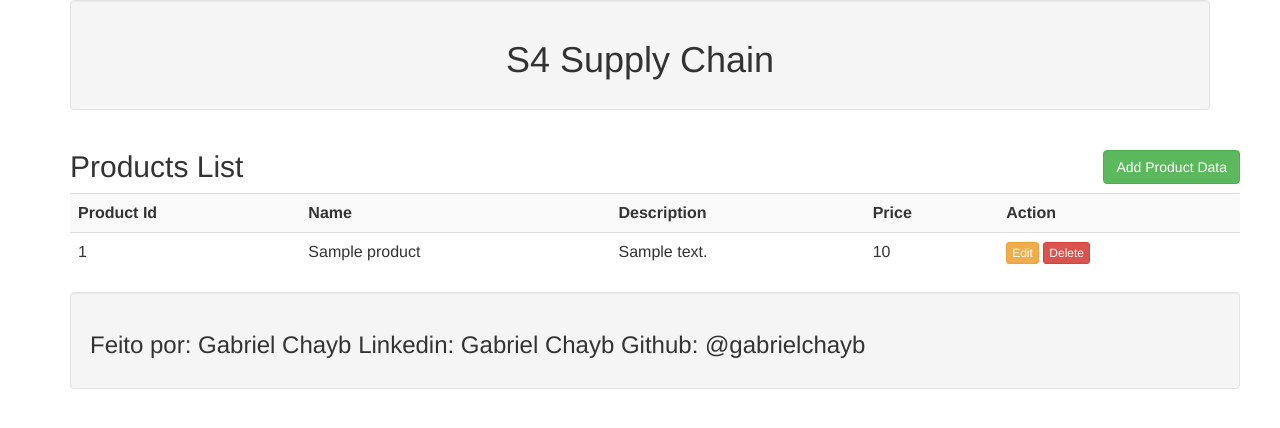
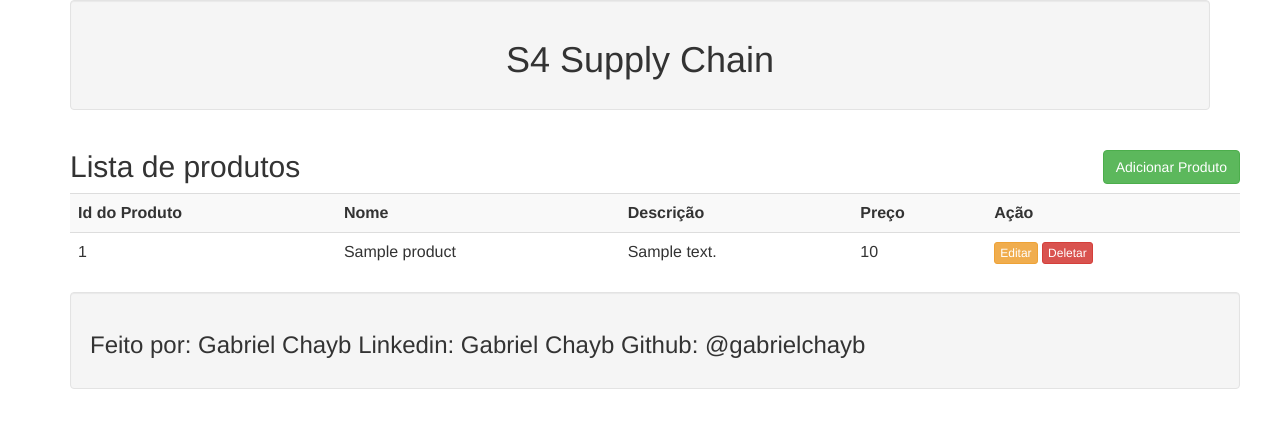
Before and after one commit to gabrielchayb/s4_supply_chain, a Flask app: page / in a window 1280 px wide. Shown: the top 428 px of the page. Run offline with Flask 3, Linux system fonts and the light colour scheme; tables that the repository leaves empty or names only in its code hold one stand-in row (values such as "Sample post"); some libraries are stand-ins or nearby versions.

Commit message:
Projeto concluído

```diff
--- a/templates/index2.html
+++ b/templates/index2.html
@@ -12,7 +12,7 @@
 
 
 
-            <h2>Products List <button type="button" class="btn btn-success  pull-right" data-toggle="modal" data-target="#myModal">Add Product Data</button></h2>
+            <h2>Lista de produtos <button type="button" class="btn btn-success  pull-right" data-toggle="modal" data-target="#myModal">Adicionar Produto</button></h2>
 
 
 
@@ -47,11 +47,11 @@
 
 
                 <tr>
-              <th>Product Id</th>
-              <th>Name</th>
-              <th>Description</th>
-              <th>Price</th>
-              <th>Action</th>
+              <th>Id do Produto</th>
+              <th>Nome</th>
+              <th>Descrição</th>
+              <th>Preço</th>
+              <th>Ação</th>
 
 
           </tr>
@@ -69,8 +69,8 @@
                     <td>
 
 
-               <a href="/update/{{row.0}}" class="btn btn-warning btn-xs" data-toggle="modal" data-target="#modaledit{{row.0}}">Edit</a>
-                <a href="/delete/{{ row.0 }}" class="btn btn-danger btn-xs" onclick="return confirm('Are You Sure For Delete?')">Delete</a>
+               <a href="/update/{{row.0}}" class="btn btn-warning btn-xs" data-toggle="modal" data-target="#modaledit{{row.0}}">Editar</a>
+                <a href="/delete/{{ row.0 }}" class="btn btn-danger btn-xs" onclick="return confirm('Are You Sure For Delete?')">Deletar</a>
 
                     </td>
 
@@ -91,7 +91,7 @@
             <button type="button" class="close" data-dismiss="modal">&times;</button>
 
 
-            <h4 class="modal-title">Update Information</h4>
+            <h4 class="modal-title">Atualizar Informações</h4>
 
 
          </div>
@@ -106,7 +106,7 @@
                <div class="form-group">
 
 
-                  <label>Name:</label>
+                  <label>Nome:</label>
                    <input type="hidden"  name="id" value="{{row.0}}">
 
                   <input type="text" class="form-control" name="name" value="{{row.1}}">
@@ -119,7 +119,7 @@
                <div class="form-group">
 
 
-                  <label>Description:</label>
+                  <label>Descrição:</label>
 
                   <input type="text" class="form-control" name="description" value="{{row.2}}">
 
@@ -130,7 +130,7 @@
                <div class="form-group">
 
 
-                  <label>Price:</label>
+                  <label>Preço:</label>
 
                   <input type="text" class="form-control" name="price" value="{{row.3}}">
 
@@ -141,7 +141,7 @@
                <div class="form-group">
 
 
-                  <button class="btn btn-primary" type="sbumit">Update</button>
+                  <button class="btn btn-primary" type="submit">Atualizar</button>
 
 
                </div>
@@ -156,7 +156,7 @@
          <div class="modal-footer">
 
 
-            <button type="button" class="btn btn-default" data-dismiss="modal">Close</button>
+            <button type="button" class="btn btn-default" data-dismiss="modal">Fechar</button>
 
 
          </div>
@@ -201,7 +201,7 @@
             <button type="button" class="close" data-dismiss="modal">&times;</button>
 
 
-            <h4 class="modal-title">Please Insert Data</h4>
+            <h4 class="modal-title">Por favor, insira as informações do produto!</h4>
 
 
          </div>
@@ -216,7 +216,7 @@
                <div class="form-group">
 
 
-                  <label>Name:</label>
+                  <label>Nome:</label>
                   <input type="text" class="form-control" name="name" required="1">
 
 
@@ -226,7 +226,7 @@
                 <div class="form-group">
 
 
-                  <label>Description:</label>
+                  <label>Descrição:</label>
                   <input type="text" class="form-control" name="description" required="1">
 
 
@@ -236,7 +236,7 @@
                 <div class="form-group">
 
 
-                  <label>Price:</label>
+                  <label>Preço:</label>
                   <input type="text" class="form-control" name="price" required="1">
 
 
@@ -247,7 +247,7 @@
                <div class="form-group">
 
 
-                  <button class="btn btn-primary" type="submit">Insert Data</button>
+                  <button class="btn btn-primary" type="submit">Inserir dados</button>
 
 
                </div>
@@ -262,7 +262,7 @@
          <div class="modal-footer">
 
 
-            <button type="button" class="btn btn-default" data-dismiss="modal">Close</button>
+            <button type="button" class="btn btn-default" data-dismiss="modal">Fechar</button>
 
 
          </div>
```
Also changed, not shown: templates/addstudent.html (+6 -6 lines).
